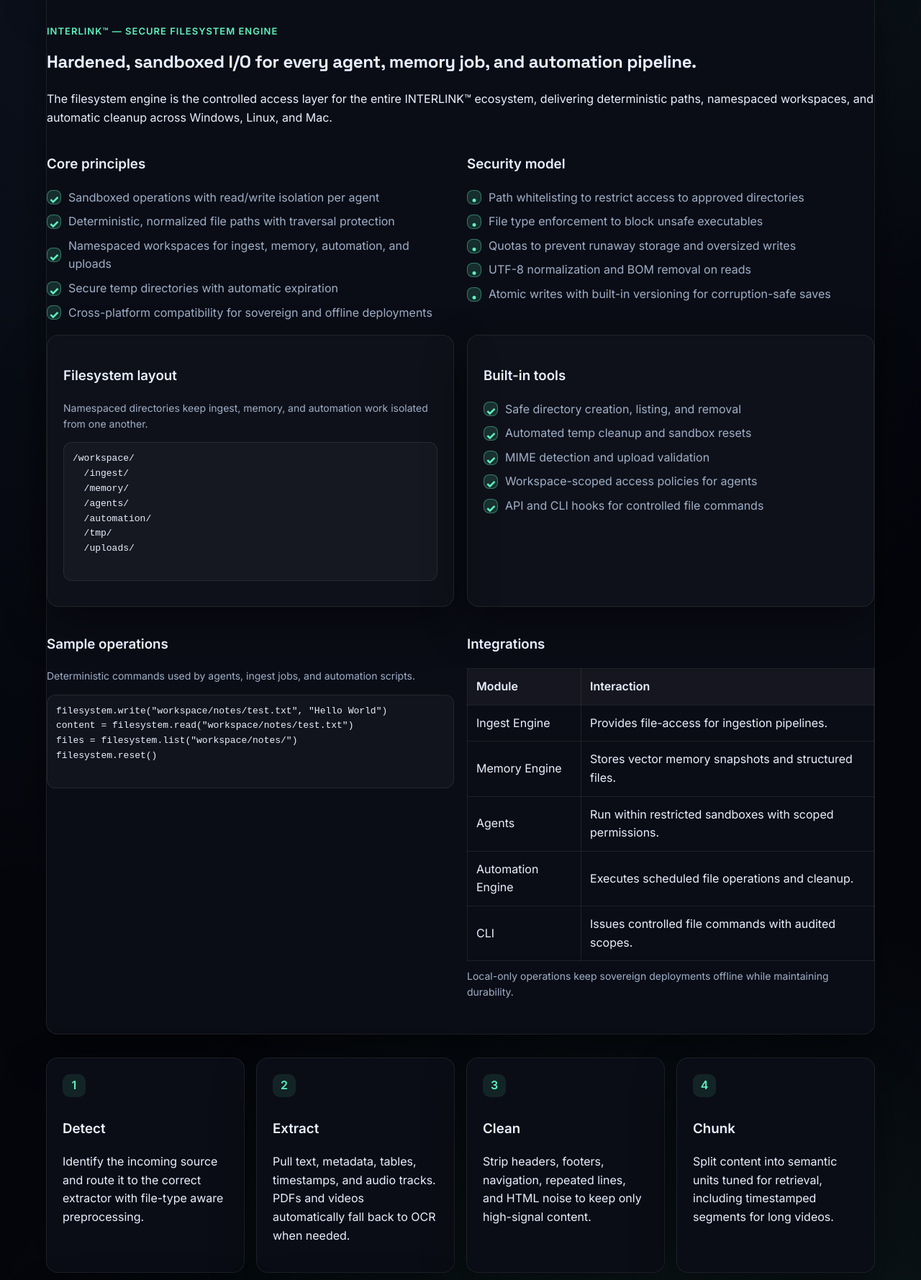
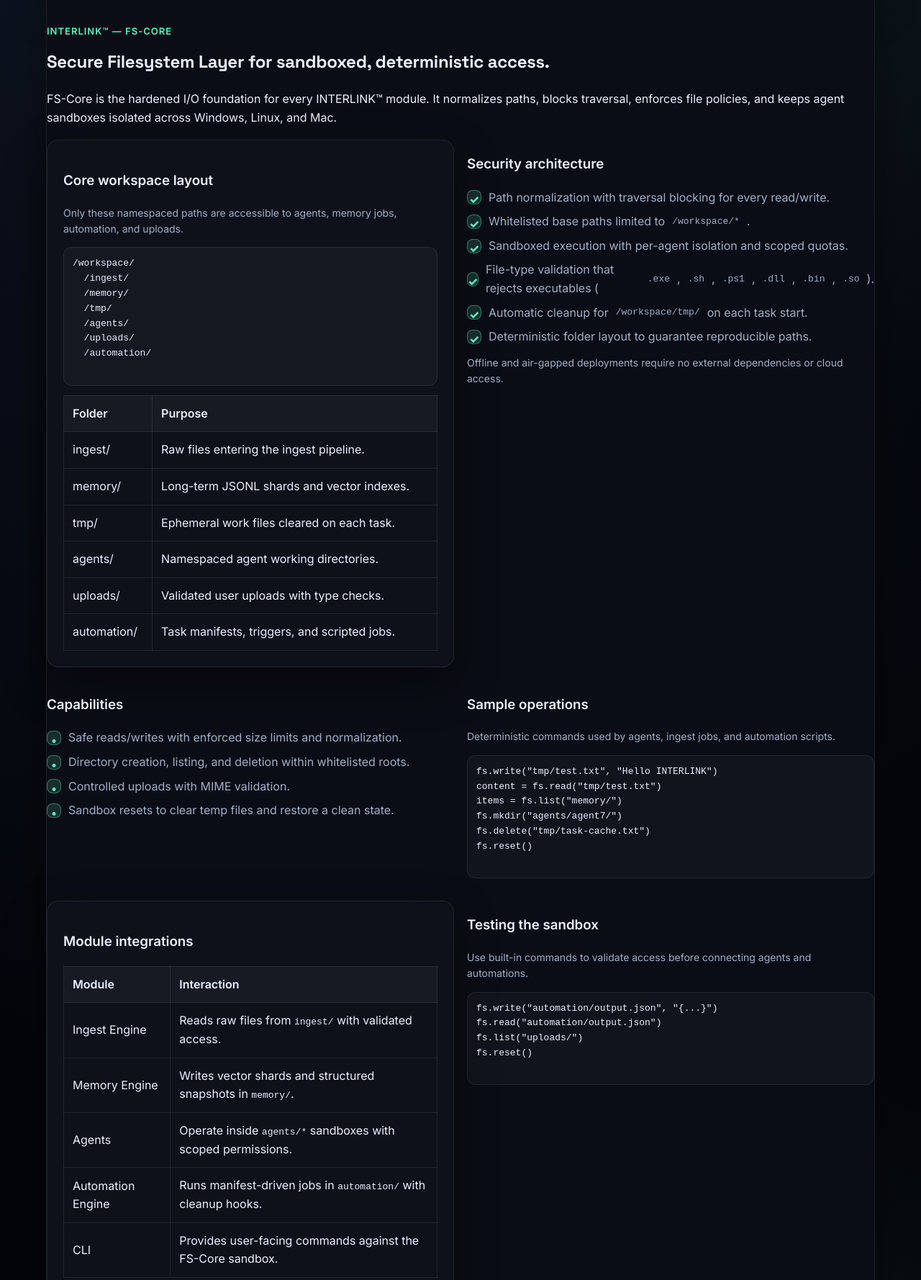
Before and after one commit to W3BNAMFOUNDATION/INTERLINK-official-site, a plain HTML site: page docs.html in a window 1280 px wide. Shown: the part 1031-2809 px from the top of the page at 72% size. Drawn offline with Linux system fonts and the light colour scheme.

Commit message:
Update FS-Core documentation

```diff
--- a/docs.html
+++ b/docs.html
@@ -80,78 +80,90 @@
     </section>
 
     <section class="section panel">
-      <p class="tagline">INTERLINK™ — Secure Filesystem Engine</p>
-      <h2>Hardened, sandboxed I/O for every agent, memory job, and automation pipeline.</h2>
-      <p class="subhead">The filesystem engine is the controlled access layer for the entire INTERLINK™ ecosystem, delivering deterministic paths, namespaced workspaces, and automatic cleanup across Windows, Linux, and Mac.</p>
+      <p class="tagline">INTERLINK™ — FS-Core</p>
+      <h2>Secure Filesystem Layer for sandboxed, deterministic access.</h2>
+      <p class="subhead">FS-Core is the hardened I/O foundation for every INTERLINK™ module. It normalizes paths, blocks traversal, enforces file policies, and keeps agent sandboxes isolated across Windows, Linux, and Mac.</p>
+      <div class="grid-2" style="margin-top: 18px;">
+        <div class="panel" style="background: rgba(255, 255, 255, 0.02);">
+          <h3>Core workspace layout</h3>
+          <p class="small">Only these namespaced paths are accessible to agents, memory jobs, automation, and uploads.</p>
+          <pre style="white-space: pre-wrap; background: rgba(255, 255, 255, 0.03); padding: 12px; border-radius: 12px; border: 1px solid var(--border); color: var(--text);">
+/workspace/
+  /ingest/
+  /memory/
+  /tmp/
+  /agents/
+  /uploads/
+  /automation/
+          </pre>
+          <table class="table" style="margin-top: 12px;">
+            <tr><th>Folder</th><th>Purpose</th></tr>
+            <tr><td>ingest/</td><td>Raw files entering the ingest pipeline.</td></tr>
+            <tr><td>memory/</td><td>Long-term JSONL shards and vector indexes.</td></tr>
+            <tr><td>tmp/</td><td>Ephemeral work files cleared on each task.</td></tr>
+            <tr><td>agents/</td><td>Namespaced agent working directories.</td></tr>
+            <tr><td>uploads/</td><td>Validated user uploads with type checks.</td></tr>
+            <tr><td>automation/</td><td>Task manifests, triggers, and scripted jobs.</td></tr>
+          </table>
+        </div>
+        <div>
+          <h3>Security architecture</h3>
+          <ul class="checklist">
+            <li><span class="check">✓</span> Path normalization with traversal blocking for every read/write.</li>
+            <li><span class="check">✓</span> Whitelisted base paths limited to <code>/workspace/*</code>.</li>
+            <li><span class="check">✓</span> Sandboxed execution with per-agent isolation and scoped quotas.</li>
+            <li><span class="check">✓</span> File-type validation that rejects executables (<code>.exe</code>, <code>.sh</code>, <code>.ps1</code>, <code>.dll</code>, <code>.bin</code>, <code>.so</code>).</li>
+            <li><span class="check">✓</span> Automatic cleanup for <code>/workspace/tmp/</code> on each task start.</li>
+            <li><span class="check">✓</span> Deterministic folder layout to guarantee reproducible paths.</li>
+          </ul>
+          <div class="table-note" style="margin-top: 12px;">Offline and air-gapped deployments require no external dependencies or cloud access.</div>
+        </div>
+      </div>
       <div class="grid-2" style="margin-top: 18px;">
         <div>
-          <h3>Core principles</h3>
+          <h3>Capabilities</h3>
           <ul class="checklist">
-            <li><span class="check">✓</span> Sandboxed operations with read/write isolation per agent</li>
-            <li><span class="check">✓</span> Deterministic, normalized file paths with traversal protection</li>
-            <li><span class="check">✓</span> Namespaced workspaces for ingest, memory, automation, and uploads</li>
-            <li><span class="check">✓</span> Secure temp directories with automatic expiration</li>
-            <li><span class="check">✓</span> Cross-platform compatibility for sovereign and offline deployments</li>
+            <li><span class="check">•</span> Safe reads/writes with enforced size limits and normalization.</li>
+            <li><span class="check">•</span> Directory creation, listing, and deletion within whitelisted roots.</li>
+            <li><span class="check">•</span> Controlled uploads with MIME validation.</li>
+            <li><span class="check">•</span> Sandbox resets to clear temp files and restore a clean state.</li>
           </ul>
         </div>
         <div>
-          <h3>Security model</h3>
-          <ul class="checklist">
-            <li><span class="check">•</span> Path whitelisting to restrict access to approved directories</li>
-            <li><span class="check">•</span> File type enforcement to block unsafe executables</li>
-            <li><span class="check">•</span> Quotas to prevent runaway storage and oversized writes</li>
-            <li><span class="check">•</span> UTF-8 normalization and BOM removal on reads</li>
-            <li><span class="check">•</span> Atomic writes with built-in versioning for corruption-safe saves</li>
-          </ul>
+          <h3>Sample operations</h3>
+          <p class="small">Deterministic commands used by agents, ingest jobs, and automation scripts.</p>
+          <pre style="white-space: pre-wrap; background: rgba(255, 255, 255, 0.03); padding: 12px; border-radius: 12px; border: 1px solid var(--border); color: var(--text);">
+fs.write("tmp/test.txt", "Hello INTERLINK")
+content = fs.read("tmp/test.txt")
+items = fs.list("memory/")
+fs.mkdir("agents/agent7/")
+fs.delete("tmp/task-cache.txt")
+fs.reset()
+          </pre>
         </div>
       </div>
       <div class="grid-2" style="margin-top: 18px;">
         <div class="panel" style="background: rgba(255, 255, 255, 0.02);">
-          <h3>Filesystem layout</h3>
-          <p class="small">Namespaced directories keep ingest, memory, and automation work isolated from one another.</p>
-          <pre style="white-space: pre-wrap; background: rgba(255, 255, 255, 0.03); padding: 12px; border-radius: 12px; border: 1px solid var(--border); color: var(--text);">
-/workspace/
-  /ingest/
-  /memory/
-  /agents/
-  /automation/
-  /tmp/
-  /uploads/
-          </pre>
-        </div>
-        <div class="panel" style="background: rgba(255, 255, 255, 0.02);">
-          <h3>Built-in tools</h3>
-          <ul class="checklist">
-            <li><span class="check">✓</span> Safe directory creation, listing, and removal</li>
-            <li><span class="check">✓</span> Automated temp cleanup and sandbox resets</li>
-            <li><span class="check">✓</span> MIME detection and upload validation</li>
-            <li><span class="check">✓</span> Workspace-scoped access policies for agents</li>
-            <li><span class="check">✓</span> API and CLI hooks for controlled file commands</li>
-          </ul>
-        </div>
-      </div>
-      <div class="grid-2" style="margin-top: 18px;">
-        <div>
-          <h3>Sample operations</h3>
-          <p class="small">Deterministic commands used by agents, ingest jobs, and automation scripts.</p>
-          <pre style="white-space: pre-wrap; background: rgba(255, 255, 255, 0.03); padding: 12px; border-radius: 12px; border: 1px solid var(--border); color: var(--text);">
-filesystem.write("workspace/notes/test.txt", "Hello World")
-content = filesystem.read("workspace/notes/test.txt")
-files = filesystem.list("workspace/notes/")
-filesystem.reset()
-          </pre>
+          <h3>Module integrations</h3>
+          <table class="table">
+            <tr><th>Module</th><th>Interaction</th></tr>
+            <tr><td>Ingest Engine</td><td>Reads raw files from <code>ingest/</code> with validated access.</td></tr>
+            <tr><td>Memory Engine</td><td>Writes vector shards and structured snapshots in <code>memory/</code>.</td></tr>
+            <tr><td>Agents</td><td>Operate inside <code>agents/*</code> sandboxes with scoped permissions.</td></tr>
+            <tr><td>Automation Engine</td><td>Runs manifest-driven jobs in <code>automation/</code> with cleanup hooks.</td></tr>
+            <tr><td>CLI</td><td>Provides user-facing commands against the FS-Core sandbox.</td></tr>
+          </table>
+          <p class="small" style="margin-top: 10px;">All operations stay local to the sovereign workspace for regulated deployments.</p>
         </div>
         <div>
-          <h3>Integrations</h3>
-          <table class="table">
-            <tr><th>Module</th><th>Interaction</th></tr>
-            <tr><td>Ingest Engine</td><td>Provides file-access for ingestion pipelines.</td></tr>
-            <tr><td>Memory Engine</td><td>Stores vector memory snapshots and structured files.</td></tr>
-            <tr><td>Agents</td><td>Run within restricted sandboxes with scoped permissions.</td></tr>
-            <tr><td>Automation Engine</td><td>Executes scheduled file operations and cleanup.</td></tr>
-            <tr><td>CLI</td><td>Issues controlled file commands with audited scopes.</td></tr>
-          </table>
-          <p class="small" style="margin-top: 10px;">Local-only operations keep sovereign deployments offline while maintaining durability.</p>
+          <h3>Testing the sandbox</h3>
+          <p class="small">Use built-in commands to validate access before connecting agents and automations.</p>
+          <pre style="white-space: pre-wrap; background: rgba(255, 255, 255, 0.03); padding: 12px; border-radius: 12px; border: 1px solid var(--border); color: var(--text);">
+fs.write("automation/output.json", "{...}")
+fs.read("automation/output.json")
+fs.list("uploads/")
+fs.reset()
+          </pre>
         </div>
       </div>
     </section>
```
